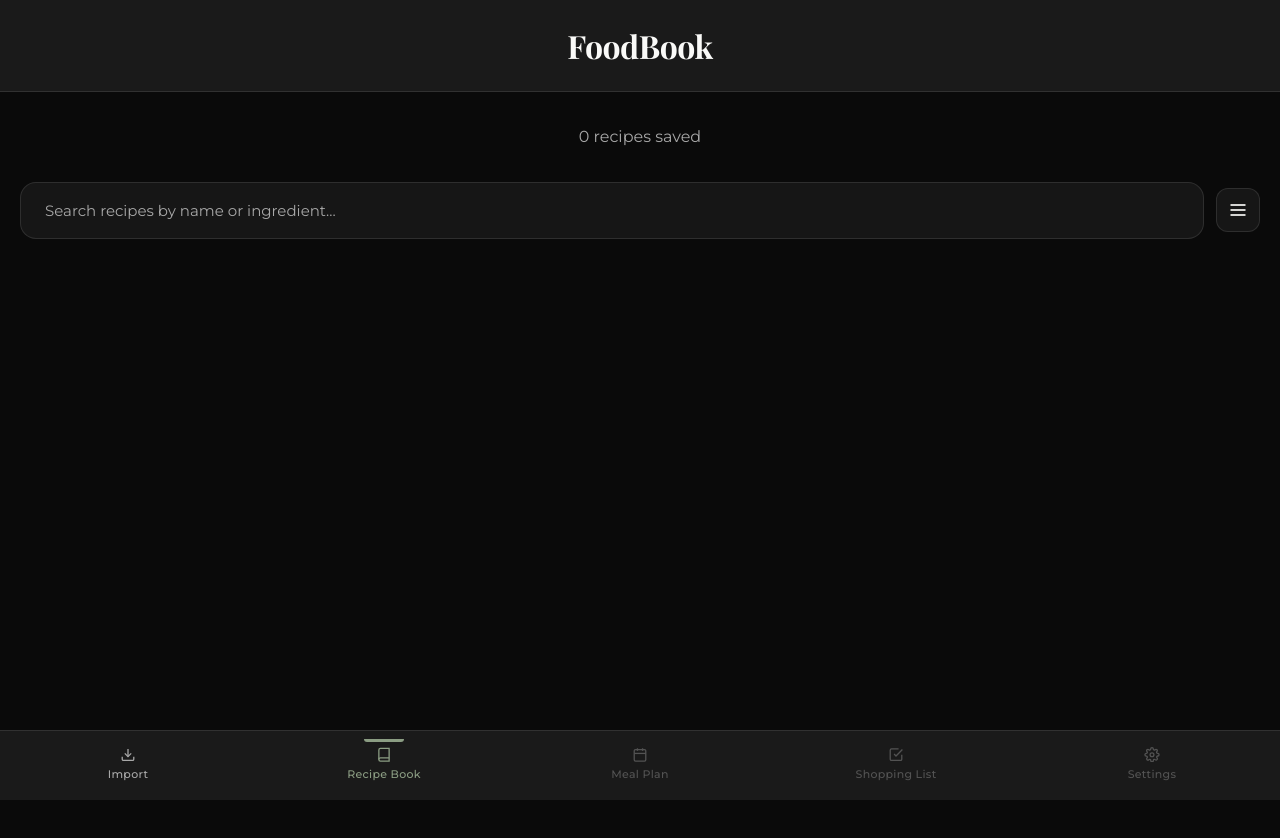
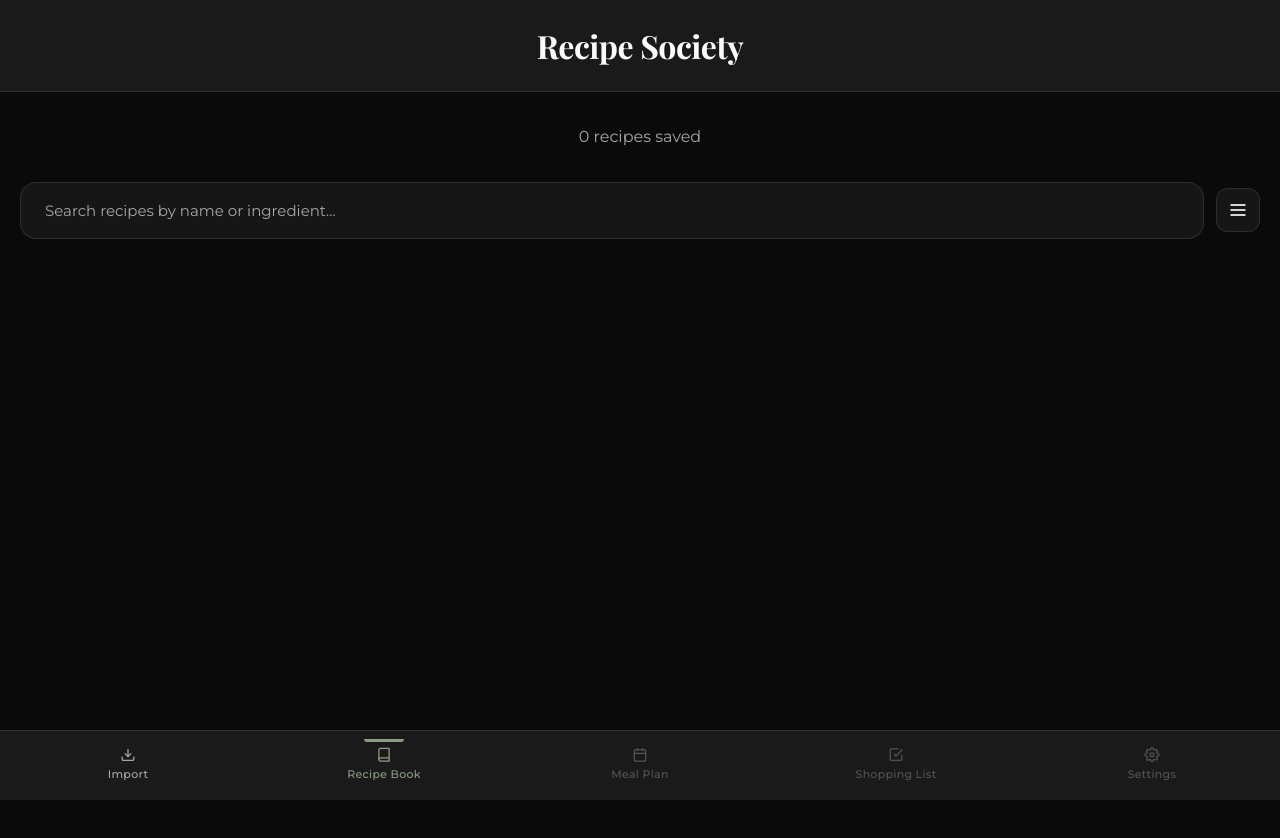
Before and after one commit to MARIJANE57-png/-recipe-saver, a plain HTML site: page recipe-book.html in a window 1280 px wide. Drawn offline with nearby package versions, Linux system fonts and the light colour scheme.

Commit message:
Change title to Recipe Society

```diff
--- a/recipe-book.html
+++ b/recipe-book.html
@@ -4,14 +4,14 @@
 <head>
     <meta charset="UTF-8">
     <meta name="viewport" content="width=device-width, initial-scale=1.0">
-    <title>FoodBook - Recipe Book</title>
+    <title>Recipe Society - Recipe Book</title>
     <link rel="stylesheet" href="recipe-book.css">
 </head>
 <body>
     <div class="app-wrapper">
-        <!-- Header with FoodBook branding -->
+        <!-- Header with Recipe Society branding -->
         <header class="page-header">
-            <h1 class="page-title">FoodBook</h1>
+            <h1 class="page-title">Recipe Society</h1>
         </header>
 
         <!-- Main Content -->
```
Also changed, not shown: index.html (+2 -2 lines).
